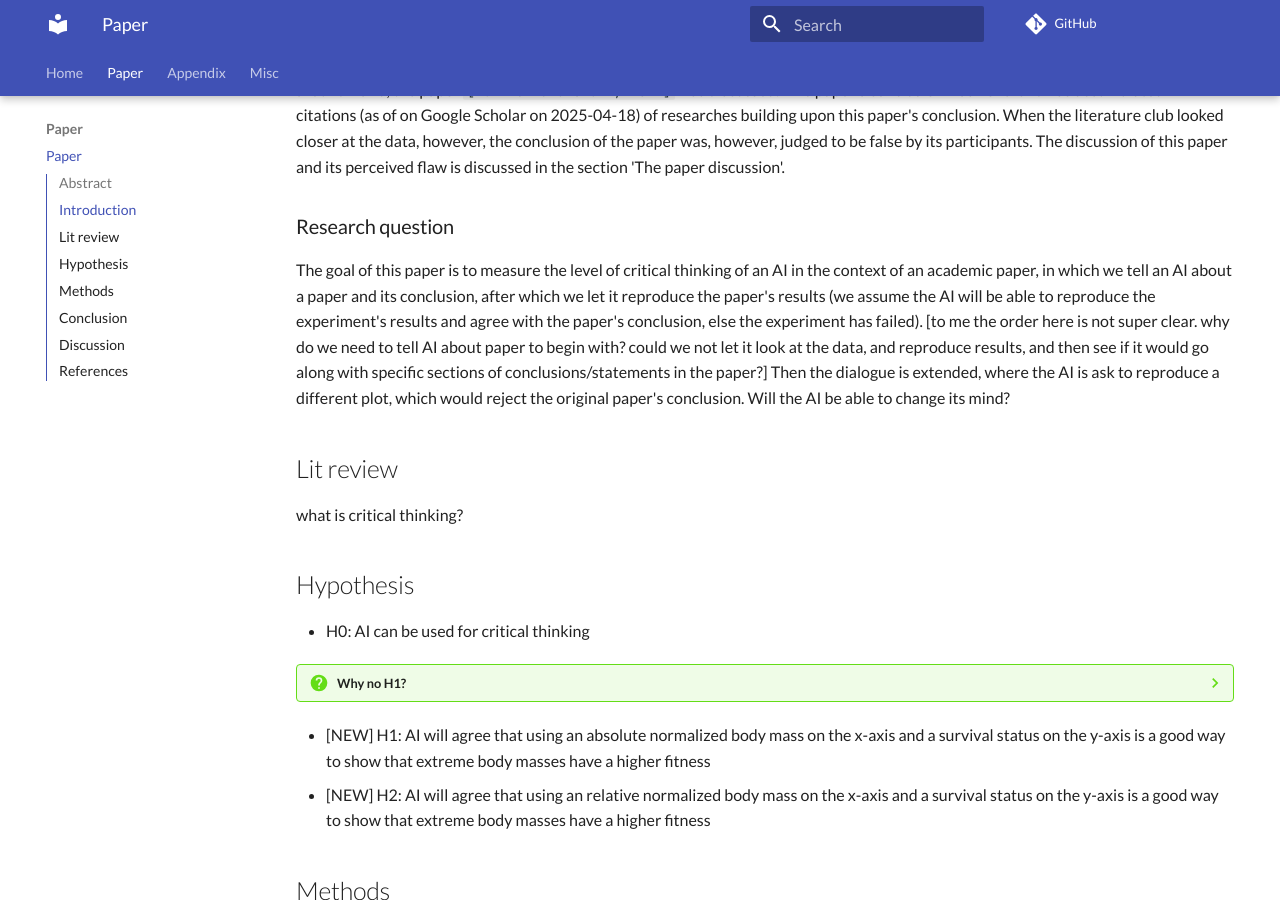
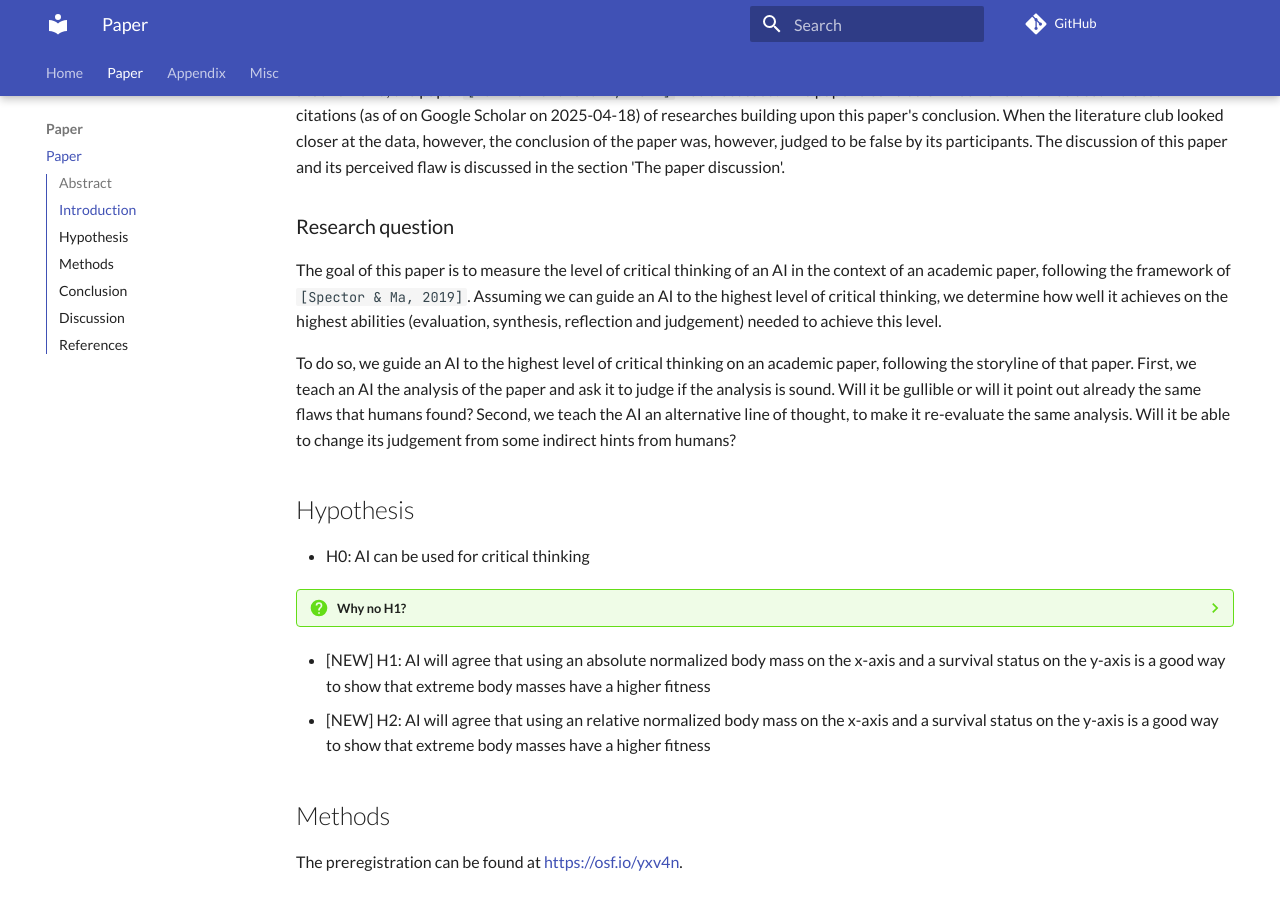
Before and after one commit to richelbilderbeek/paper_critical_ai, an MkDocs documentation site: the page built from docs/paper.md, in a window 1280 px wide and 900 px high, scrolled down 1825 px. Built offline with MkDocs 1.6.1 and Material for MkDocs 9.7.7, drawn with Linux system fonts in a browser that asks for light colours; comment, search, counter and statistics services are not loaded.

```diff
--- a/docs/paper.md
+++ b/docs/paper.md
@@ -137,23 +137,21 @@
 
 The goal of this paper is to measure the level of critical
 thinking of an AI in the context of an academic paper,
-in which we tell an AI about a paper and its conclusion,
-after which we let it reproduce the paper's results (we
-assume the AI will be able to reproduce the experiment's results
-and agree with the paper's conclusion,
-else the experiment has failed).
-[to me the order here is not super clear. why do we need to tell AI about
-paper to begin with? could we not let it look at the data, and reproduce
-results, and then see if it would go along with specific sections of
-conclusions/statements in the paper?]
-Then the dialogue is extended,
-where the AI is ask to reproduce a different
-plot, which would reject the original paper's conclusion.
-Will the AI be able to change its mind?
+following the framework of `[Spector & Ma, 2019]`.
+Assuming we can guide an AI to the highest level
+of critical thinking, we determine how well it achieves
+on the highest abilities (evaluation, synthesis, reflection and judgement)
+needed to achieve this level.
 
-## Lit review
-
-what is critical thinking?
+To do so, we guide an AI to the highest level of critical thinking
+on an academic paper, following the storyline of that paper.
+First, we teach an AI the analysis of the paper and ask it to judge
+if the analysis is sound. Will it be gullible or will it point out already
+the same flaws that humans found?
+Second, we teach the AI an alternative line of thought, to make
+it re-evaluate the same analysis.
+Will it be able to change its judgement from some indirect
+hints from humans?
 
 ## Hypothesis
 
```
